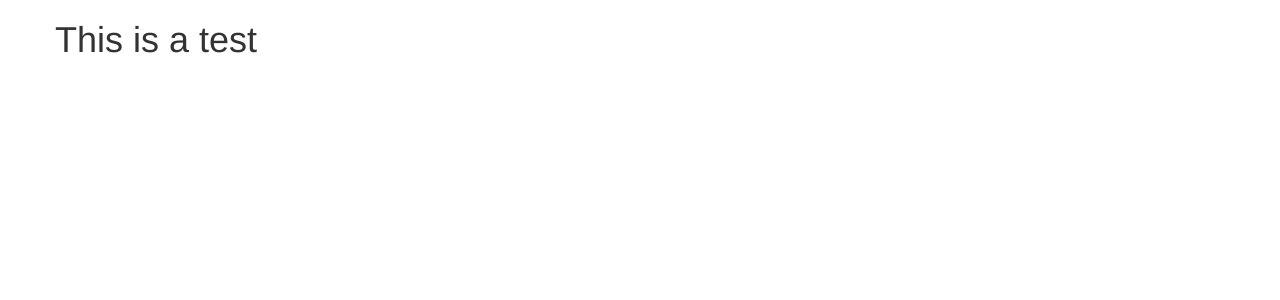
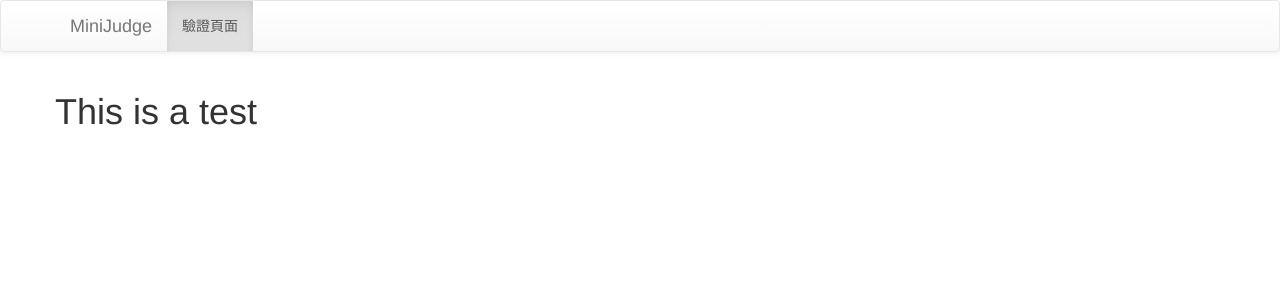
Before and after one commit to adrianliaw/minijudge, a Python web app: template templates/test.html in a window 1280 px wide. Shown: the top 300 px of the page. Run offline with Jinja, Linux system fonts and the light colour scheme; the template is opened without the code that fills it, so the values that code supplies are empty; some libraries are stand-ins or nearby versions.

Commit message:
add a navbar

```diff
--- a/templates/layout.html
+++ b/templates/layout.html
@@ -2,14 +2,40 @@
 
 
 
+
+<div class="navbar navbar-default">
+    <div class="container">
+        <div class="navbar-header">
+            <button type="button" class="navbar-toggle" data-toggle="collapse" data-target=".navbar-responsive-collapse">
+                <span class="icon-bar"></span>
+                <span class="icon-bar"></span>
+                <span class="icon-bar"></span>
+            </button>
+            <a class="navbar-brand" href="/">MiniJudge</a>
+        </div>
+        <div class="navbar-collapse collapse navbar-responsive-collapse">
+            <ul class="nav navbar-nav">
+                <li class="active"><a href="/minijudge">驗證頁面</a>
+                </li>
+            </ul>
+
+            <!--
+            <ul class="nav navbar-nav navbar-right">
+                <li><a href="#">Link</a>
+                </li>
+
+            </ul>
+-->
+        </div>
+    </div>
+
+</div>
 <div class="container">
     <div class="row">
         <div class="span6 offset3">
             <!--Everything else here-->
             {% block content %}{% endblock %}
         </div>
-
     </div>
 </div>
-
 {% endblock %}
```
